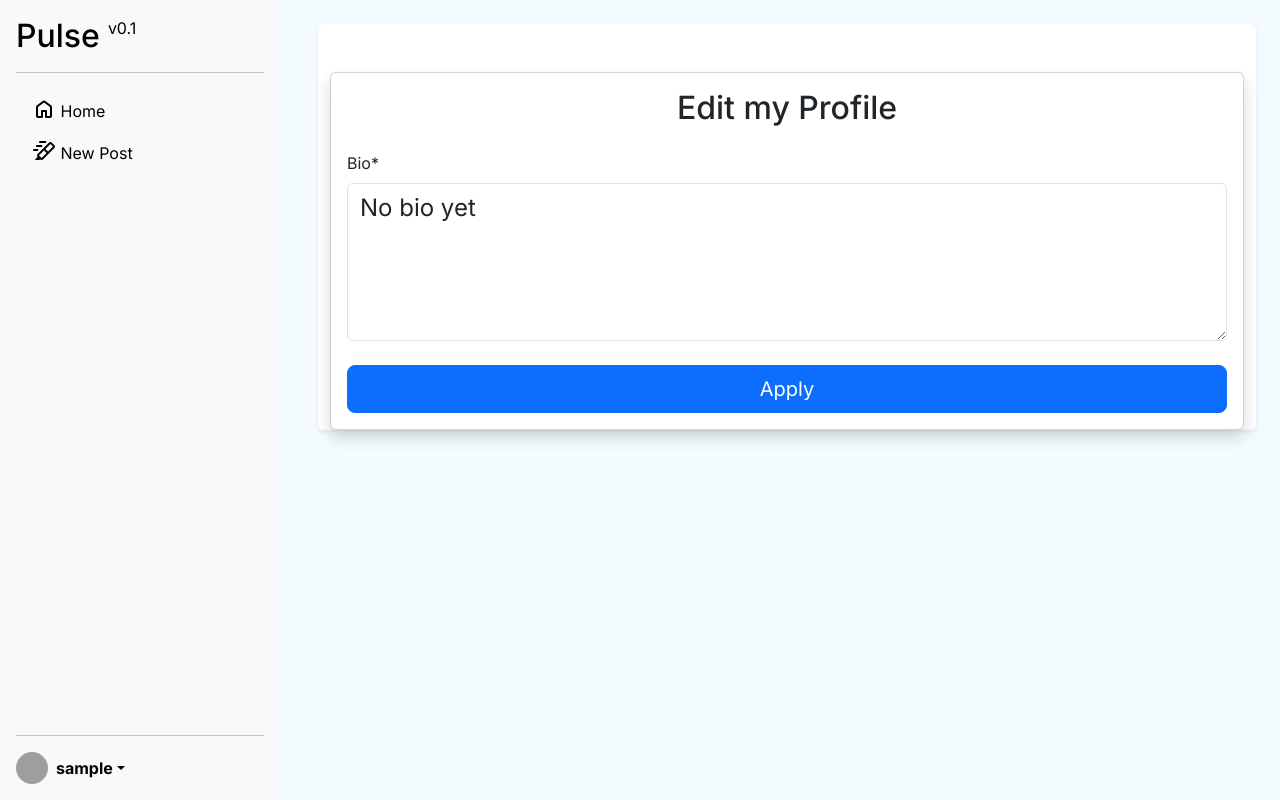
After one commit to ItsDersty/PulseSocialNetwork, a Django app: page /users/edit/ in a window 1280 px wide. The commit adds this page. Run offline with Django 5.2, Linux system fonts and the light colour scheme; the visitor is signed in with stand-in values (Sample User, id 1); some libraries are stand-ins or nearby versions; grey boxes are pictures that could not be loaded.

Commit message:
Added Edit profile feature, basic profile page, small ui fixes

```diff
--- a/Pulse/templates/Pulse/index.html
+++ b/Pulse/templates/Pulse/index.html
@@ -1,7 +1,7 @@
 {% extends "templates/base.html" %}
 {% block content %}
 {% load humanize %}
-<div style="gap: 8px; display: flex; flex-direction: column-reverse;">
+<div style="gap: 2em; display: flex; flex-direction: column-reverse;">
     {% for post in posts %}
         {% include "posts/postElement.html" with post=post %}
     {% endfor %}
--- a/Pulse/templates/templates/base.html
+++ b/Pulse/templates/templates/base.html
@@ -19,7 +19,8 @@
 
             <div id="SideBar" class="d-flex flex-column flex-shrink-0 p-3 bg-body-tertiary" style="width: 280px;">
                 <a href="/" class="d-flex align-items-center mb-3 mb-md-0 me-md-auto link-body-emphasis text-decoration-none">
-                    <span class="fs-4">Pulse</span>
+                    <span class="h2" style="margin-bottom: 0;">Pulse</span>
+                    <p class="ms-2">v0.1</p>
                 </a>
                 <hr>
                 <ul class="nav nav-pills flex-column mb-auto">
@@ -58,13 +59,19 @@
 
                         <ul class="dropdown-menu text-small shadow">
                             <li>
+                                <a class="dropdown-item" href="https://github.com/ItsDersty/PulseSocialNetwork/">GitHub</a>
+                            </li>
+                            <li>
+                                <hr class="dropdown-divider">
+                            </li>
+                            <li>
                                 <a class="dropdown-item" href="#">Support</a>
                             </li>
                             <li>
                                 <a class="dropdown-item" href="#">Settings</a>
                             </li>
                             <li>
-                                <a class="dropdown-item" href="#">Profile</a>
+                                <a class="dropdown-item" href="/users/{{user.id}}">Profile</a>
                             </li>
                             <li>
                                 <hr class="dropdown-divider">
--- a/users/forms.py
+++ b/users/forms.py
@@ -12,3 +12,20 @@ class RegisterForm(UserCreationForm):
     class Meta:
         model = PulseUser
         fields = ('username', 'email', 'password1', 'password2')
+
+class EditUserForm(forms.ModelForm):
+    bio = forms.CharField(
+        max_length=200,
+        required=True,
+        widget=forms.Textarea(attrs={
+        "rows": 4,
+        "class": "form-control fs-4"
+    })
+    )
+
+    class Meta:
+        model = PulseUser
+        fields = ('bio',)
+        labels = {
+            'bio': 'Biography',
+        }
--- /dev/null
+++ b/users/templates/users/editUser.html
@@ -0,0 +1,31 @@
+{% extends "templates/base.html" %}
+{% load crispy_forms_tags %}
+
+{% block content %}
+<div class="container mt-5">
+    <div class="row justify-content-center">
+        <div class="">
+            <div class="card shadow">
+                <div class="card-body">
+                    <h2 class="card-title text-center mb-4">Edit my Profile</h2>
+
+                    <form method="post">
+                        {% csrf_token %}
+                        {{ form|crispy }}
+
+                        <div class="d-grid gap-2 mt-4">
+                            <button type="submit" class="btn btn-primary btn-lg">Apply</button>
+                        </div>
+                    </form>
+
+                    <!--
+                    <div class="text-center mt-3">
+                        <small class="text-muted">Don't have an account? <a href="{% url 'register' %}">Create it!</a></small>
+                    </div>
+                    -->
+                </div>
+            </div>
+        </div>
+    </div>
+</div>
+{% endblock %}
--- a/users/urls.py
+++ b/users/urls.py
@@ -9,4 +9,5 @@ urlpatterns = [
     path('login/', auth_views.LoginView.as_view(template_name='users/login.html'), name='login'),
     path('logout/', auth_views.LogoutView.as_view(), name='logout'),
     path('<int:id>',views.viewUser,name="viewUser"),
+    path('edit/',views.editUser,name='editUser'),
 ]
--- a/users/views.py
+++ b/users/views.py
@@ -1,6 +1,7 @@
 from django.shortcuts import render, redirect
-from .forms import RegisterForm
+from .forms import RegisterForm,EditUserForm
 from django.contrib.auth import get_user_model
+from django.contrib.auth.decorators import login_required
 
 Users=get_user_model()
 
@@ -18,3 +19,14 @@ def viewUser(request,id):
     if request.method == "GET":
         profile = Users.objects.get(id=id)
         return render(request,'users/userPage.html', {'profile': profile})
+
+@login_required
+def editUser(request):
+    if request.method == 'POST':
+        form = EditUserForm(request.POST, instance=request.user)
+        if form.is_valid():
+            form.save() # Сохранение пользователя в базу данных
+            return redirect(f'/users/{request.user.id}') # Перенаправление на страницу входа
+    else:
+        form = EditUserForm(instance=request.user)
+    return render(request, 'users/editUser.html', {'form': form})
```
Also changed, not shown: users/templates/users/userPage.html (+18 -5 lines), Pulse/static/banner.webp (added), Pulse/static/pfp.webp (added).
